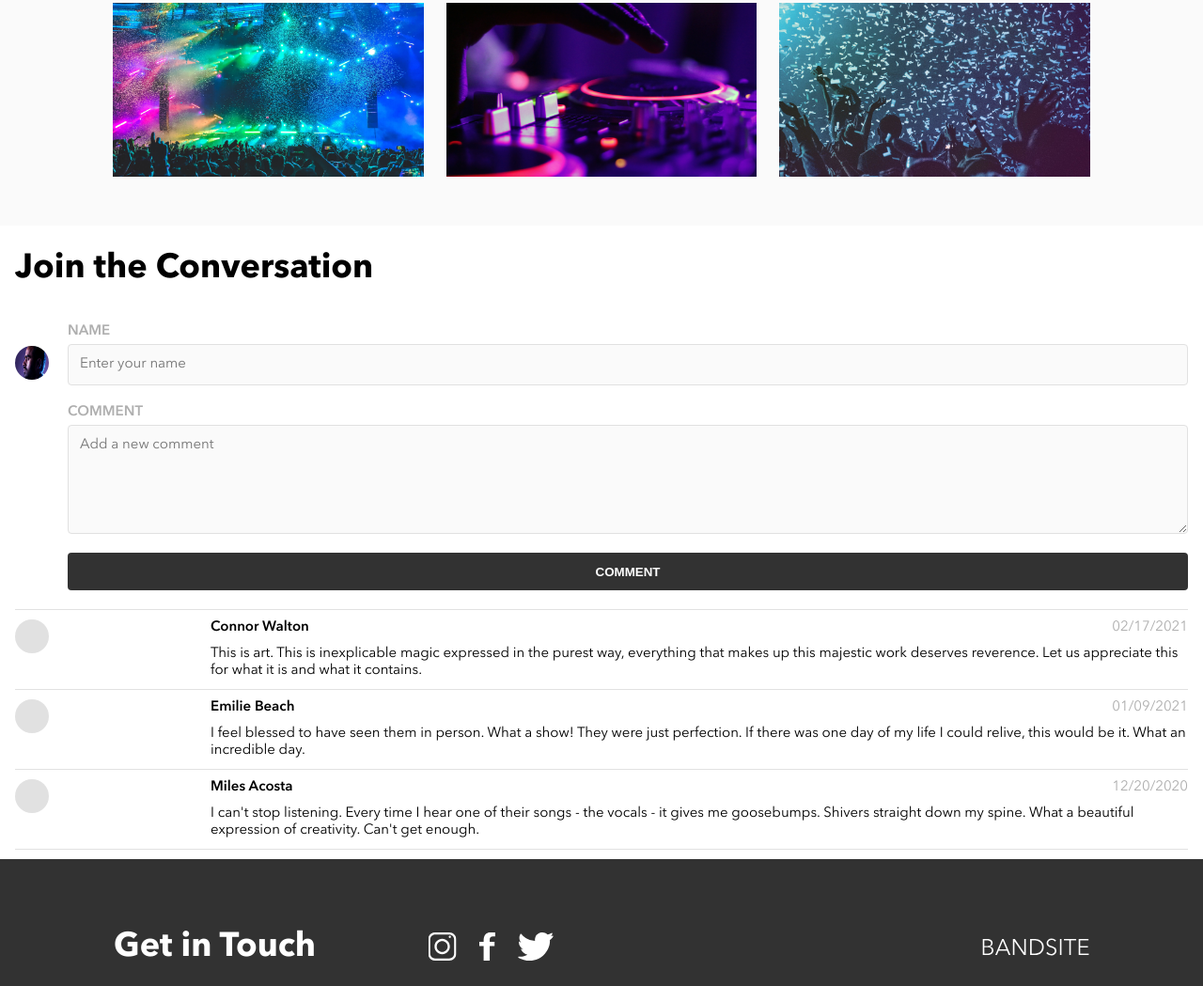
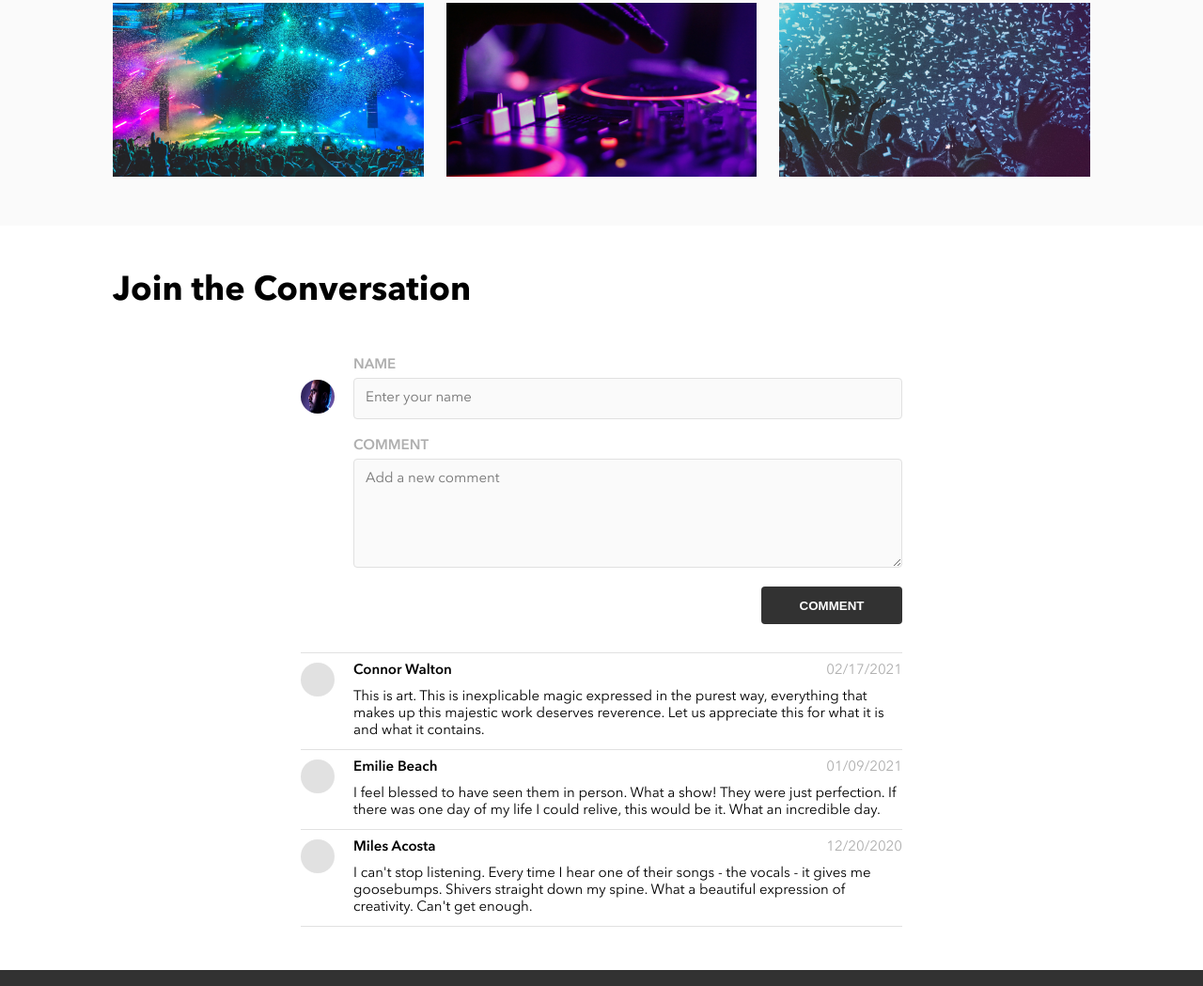
Before and after one commit to 21mustafa/mostafa-asghari-bandsite, a plain HTML site: page index.html in a window 1280 px wide. Shown: the part 2590-3639 px from the top of the page at 94% size. Drawn offline with Linux system fonts and the light colour scheme.

Commit message:
add responsive

```diff
--- a/index.html
+++ b/index.html
@@ -154,11 +154,11 @@
             ></textarea>
           </label>
 
-          <input class="comment__button" type="submit" value="COMMENT" />
+          <button class="comment__button" type="submit">COMMENT</button>
         </form>
       </div>
 
-      <div id="comment-section"></div>
+      <div class="comment__section" id="comment-section"></div>
     </section>
 
     <footer class="footer">
--- a/styles/bio.scss
+++ b/styles/bio.scss
@@ -326,19 +326,26 @@ body {
 }
 
 .error {
-    border: 2px solid red;
+    border: 2px solid #d22d2d;
 }
 
 .comment {
     padding: 0 $padding-s;
+    @include tablet {
+        padding: $padding-xl $padding-l;
+    }
+
+    @include desktop {
+        padding: 0rem 12rem;
+        padding-top: $padding-xl;
+    }
     &__text {
         @include section-header;
-        font-weight: 600;
         color: $secondary-colors-1;
-        padding: $padding-m 0 $padding-s 0;
+        padding: 2.4rem 0 1.6rem 0;
 
-        @include desktop {
-            padding-bottom: $padding-l;
+        @include tablet {
+            padding: 0;
         }
     }
 
@@ -361,6 +368,19 @@ body {
         border: none;
         width: 100%;
         margin-bottom: 2rem;
+        cursor: pointer;
+        @include tablet {
+            width: 15rem;
+            padding: 0 3.2rem;
+            position: relative;
+            left: calc(100% - 15rem);
+        }
+        @include desktop {
+            width: 15rem;
+            padding: 0 3.2rem;
+            position: relative;
+            left: calc(100% - 15rem);
+        }
 
         &:hover {
             background-color: $secondary-colors-1;
@@ -407,7 +427,14 @@ body {
 
     &__container {
         display: flex;
-        border-bottom: 1px solid $secondary-colors-2;
+
+        @include tablet {
+            padding: 3.6rem 3.6rem 0 3.6rem;
+        }
+
+        @include desktop {
+            padding: 4.8rem 20rem 0 20rem;
+        }
     }
 
     &-photo {
@@ -415,14 +442,19 @@ body {
         height: 3.6rem;
         border-radius: 50%;
         background-color: $secondary-colors-2;
+        flex-shrink: 0;
+        margin-right: 2rem;
     }
 
     &-element {
-        display: grid;
-        grid-template-columns: 1fr 5fr;
         margin: 1rem 0;
-        border-bottom: 1px solid $secondary-colors-2;
+        border-bottom: 1px solid #e1e1e1;
         padding-bottom: 1rem;
+        display: flex;
+        &:first-of-type {
+            border-top: 1px solid #e1e1e1;
+            padding-top: 1rem;
+        }
     }
 
     &-header {
@@ -444,4 +476,13 @@ body {
         font-size: 1.5rem;
         padding-top: 1rem;
     }
+
+    &__section {
+        @include tablet {
+            padding: 0 3.6rem;
+        }
+        @include desktop {
+            padding: 0 20rem 3.6rem 20rem;
+        }
+    }
 }
```
Also changed, not shown: styles/bio.css, 1 other file.
